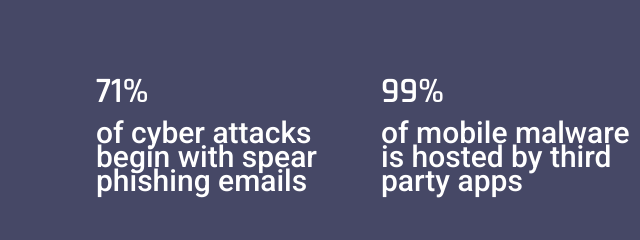
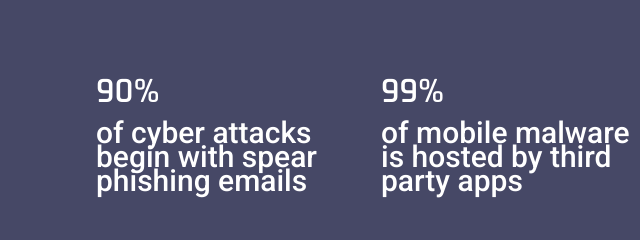
Before and after one commit to lianallm/finalproj, a plain HTML site: page index.html in a window 1280 px wide. Shown: the part 710-950 px from the top of the page, 274-914 px from the left. Drawn offline with Linux system fonts and the light colour scheme; some packages are replaced by stand-ins of ours.

Commit message:
Update index.html

```diff
--- a/index.html
+++ b/index.html
@@ -119,7 +119,7 @@
 					<h1>20%</h1> of the cybersecurity workforce are women
 				</div>
 				<div class="col-lg-3 col-md-3 col-sm-3">
-					<h1>71% </h1>of cyber attacks begin with spear phishing emails
+					<h1>90% </h1>of cyber attacks begin with spear phishing emails
 				</div>
 				<div class="col-lg-3 col-md-3 col-sm-3">
 					<h1>99%</h1> of mobile malware is hosted by third party apps
```
